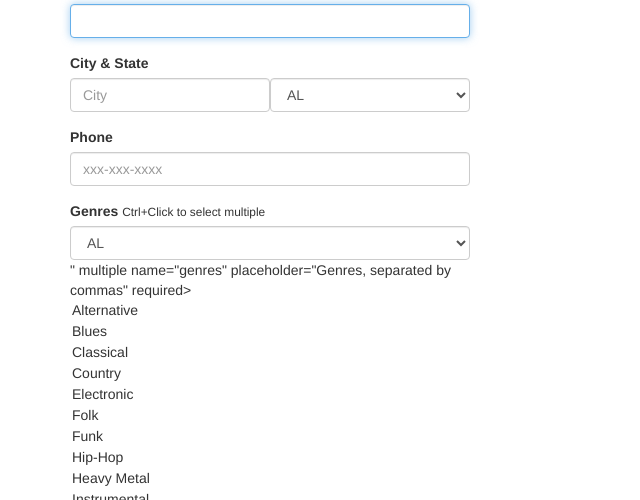
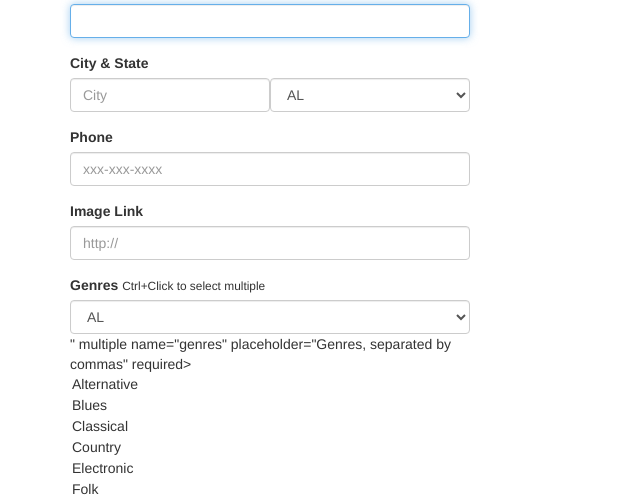
Before and after one commit to nevendyulgerov/udacity-full-stack-developer-fyyur-project, a Flask app: page /artists/create in a window 1280 px wide. Shown: the part 157-657 px from the top of the page, without its empty margins (0-640 px from the left). Run offline with Flask 2, Linux system fonts and the light colour scheme; some libraries are stand-ins or nearby versions.

Commit message:
Add image_link field / format code

```diff
--- a/templates/forms/new_artist.html
+++ b/templates/forms/new_artist.html
@@ -24,6 +24,10 @@
                 {{ form.phone(class_ = 'form-control', placeholder='xxx-xxx-xxxx', autofocus = true) }}
             </div>
             <div class="form-group">
+                <label for="phone">Image Link</label>
+                {{ form.image_link(class_ = 'form-control', placeholder='http://', autofocus = true) }}
+            </div>
+            <div class="form-group">
                 <label for="genres">Genres</label>
                 <small>Ctrl+Click to select multiple</small>
                 {{ form.genres(class_ = 'form-control', placeholder='Genres, separated by commas', id=form.state, autofocus = true) }}
```
Lines whose indentation alone changed are shown as unchanged.
